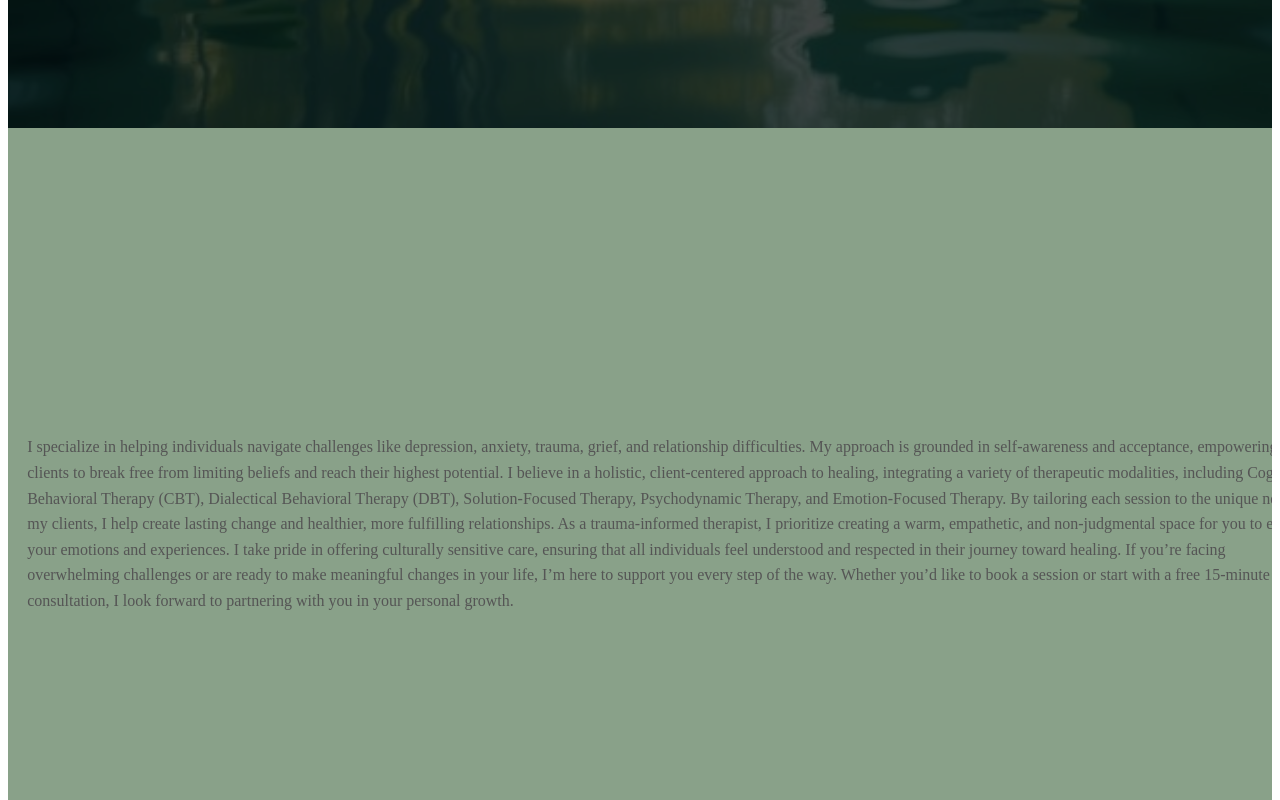
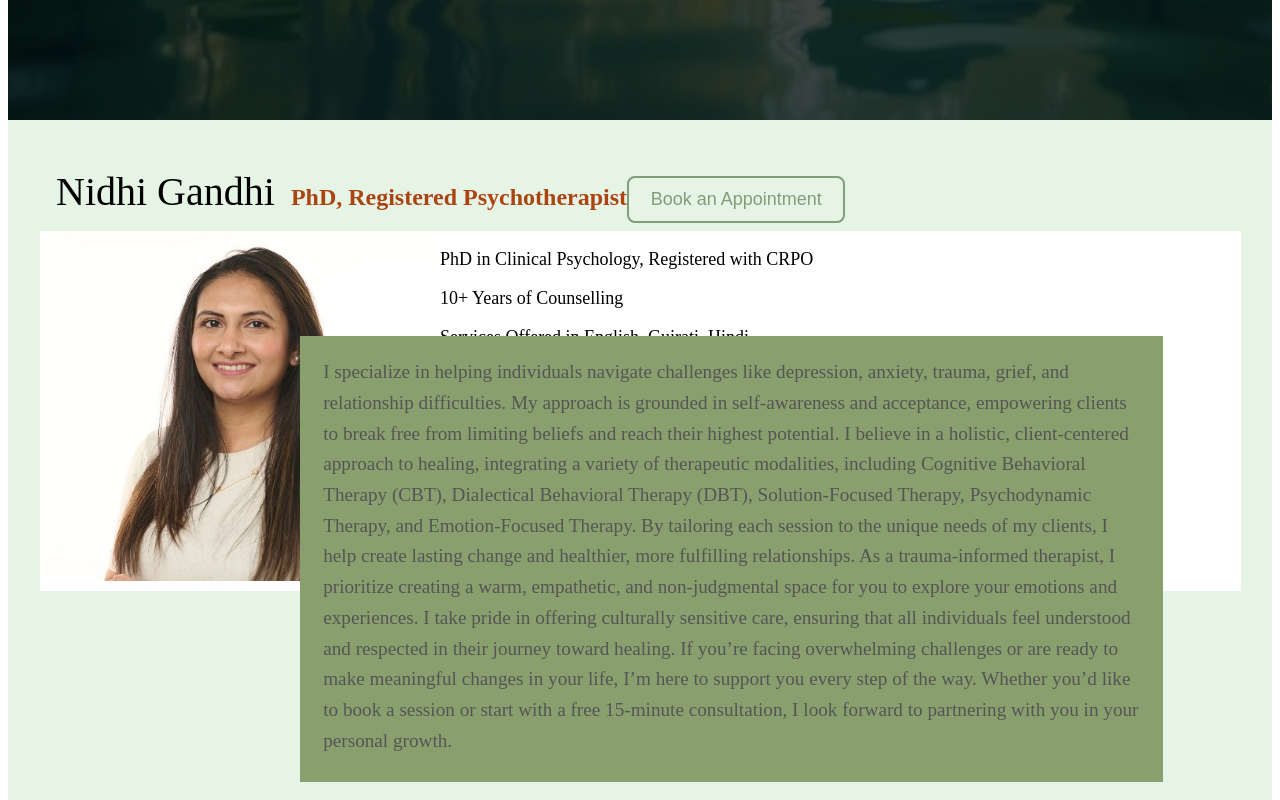
Before and after one commit to dhruvshah1093/soul-solace, a Vue app: page / in a window 1280 px wide. Shown: the part 680-1480 px from the top of the page. Built offline with nearby package versions, Linux system fonts and the light colour scheme.

Commit message:
wip profile

```diff
--- a/src/components/HeroSection.vue
+++ b/src/components/HeroSection.vue
@@ -14,7 +14,7 @@ defineProps(['title', 'message'])
 <style scoped>
 .hero {
   position: relative;
-  min-height: 100vh;
+  min-height: 99vh;
   background-image: url('/uploads/Introduction.jpg');
   background-size: cover;
   background-position: center;
--- a/src/components/ProfileCard.vue
+++ b/src/components/ProfileCard.vue
@@ -60,10 +60,10 @@ function scrollToServices() {
 
 .profile-overlay {
   position: absolute;
-  top: 0;
-  left: 0;
-  width: 100%;
-  min-height: 100vh;
+  top: 25%;
+  left: 22%;
+  width: 65%;
+  min-height: 0vh;
   background: #89a189;
   z-index: 100;
   display: flex;
@@ -77,7 +77,7 @@ function scrollToServices() {
 
 .bio-container {
   flex: 1;
-  background-color: #89a189;
+  background-color: rgba(137, 160, 85, 0.5);
   display: flex;
   justify-content: center;
   align-items: center;
@@ -93,7 +93,7 @@ function scrollToServices() {
 
 .bio-text {
   padding: 0.1em 1.2em;
-  font-size: 1rem;
+  font-size: 1.2rem;
   color: #555;
   line-height: 1.6;
   margin-bottom: 1.5rem;
```
